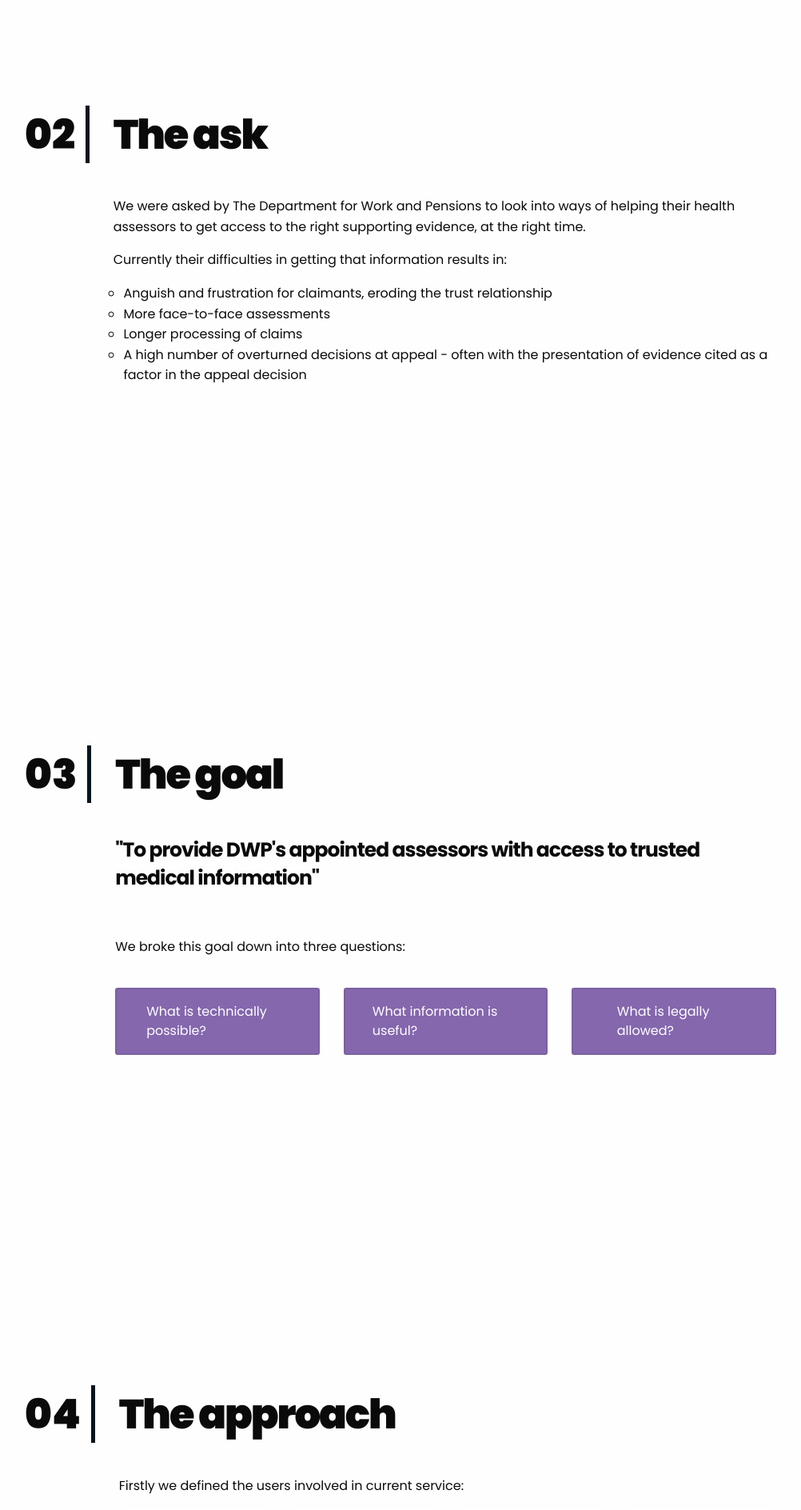
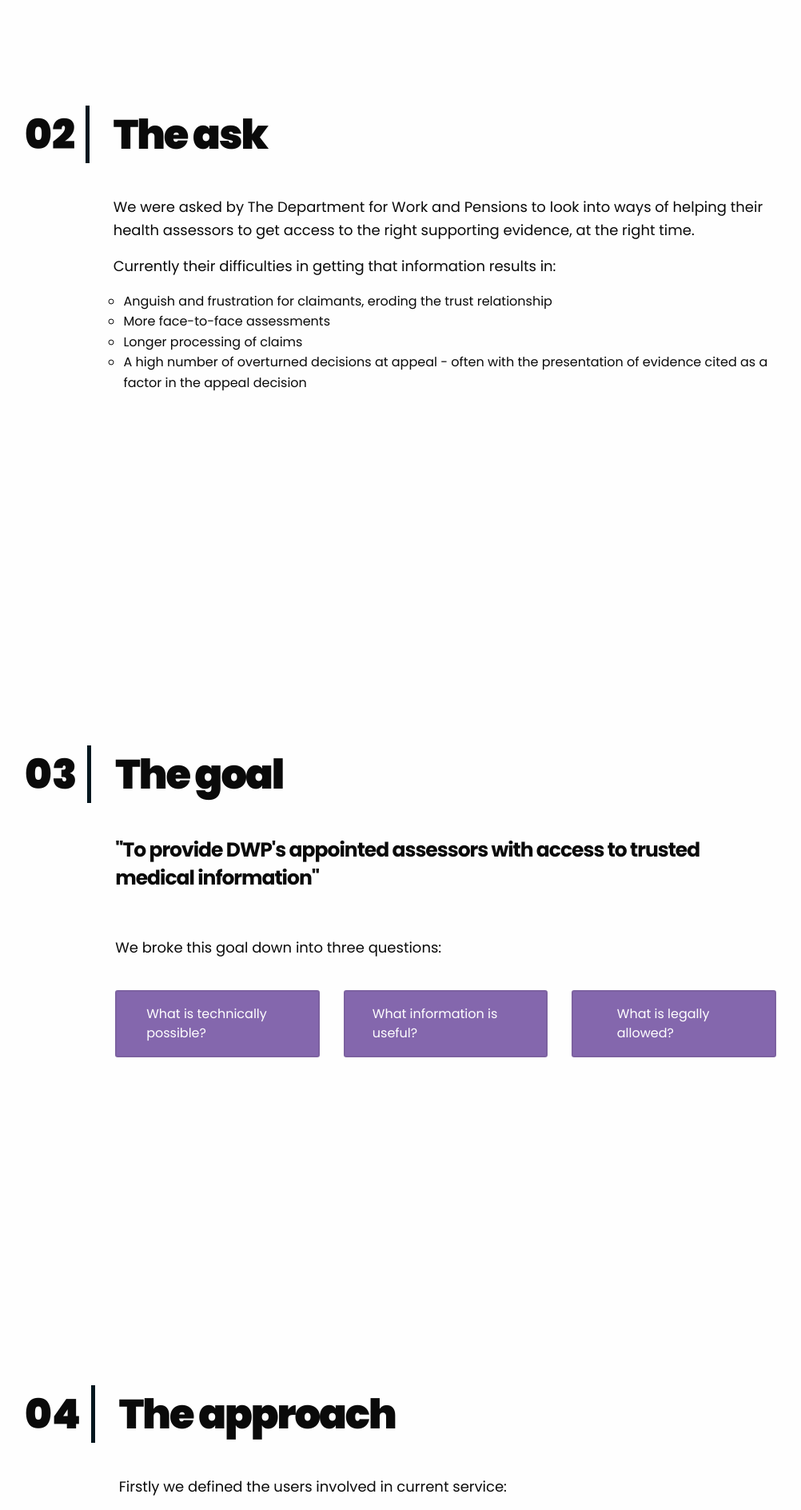
Before and after one commit to jpwmaher/dwp-summary, a PHP site: page /index.html in a window 1280 px wide. Shown: the part 1470-3358 px from the top of the page at 80% size, without its empty margins (139-1141 px from the left). Run offline with PHP 8.4, Linux system fonts and the light colour scheme.

Commit message:
increase paragraph size

```diff
--- a/css/app.css
+++ b/css/app.css
@@ -1,3 +1,7 @@
+p {
+  font-size: 18px;
+}
+
 .btn.btn--underline {
   text-decoration: underline !important;
 }
```
